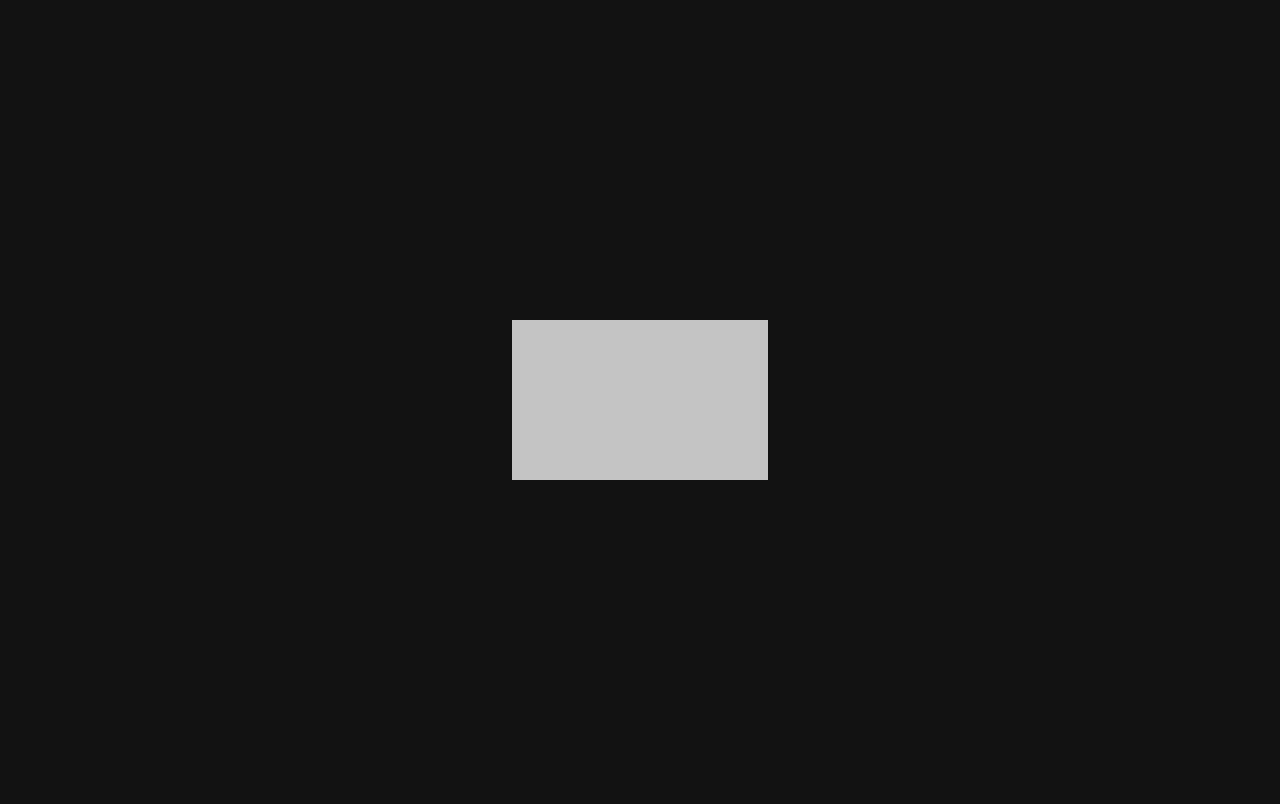
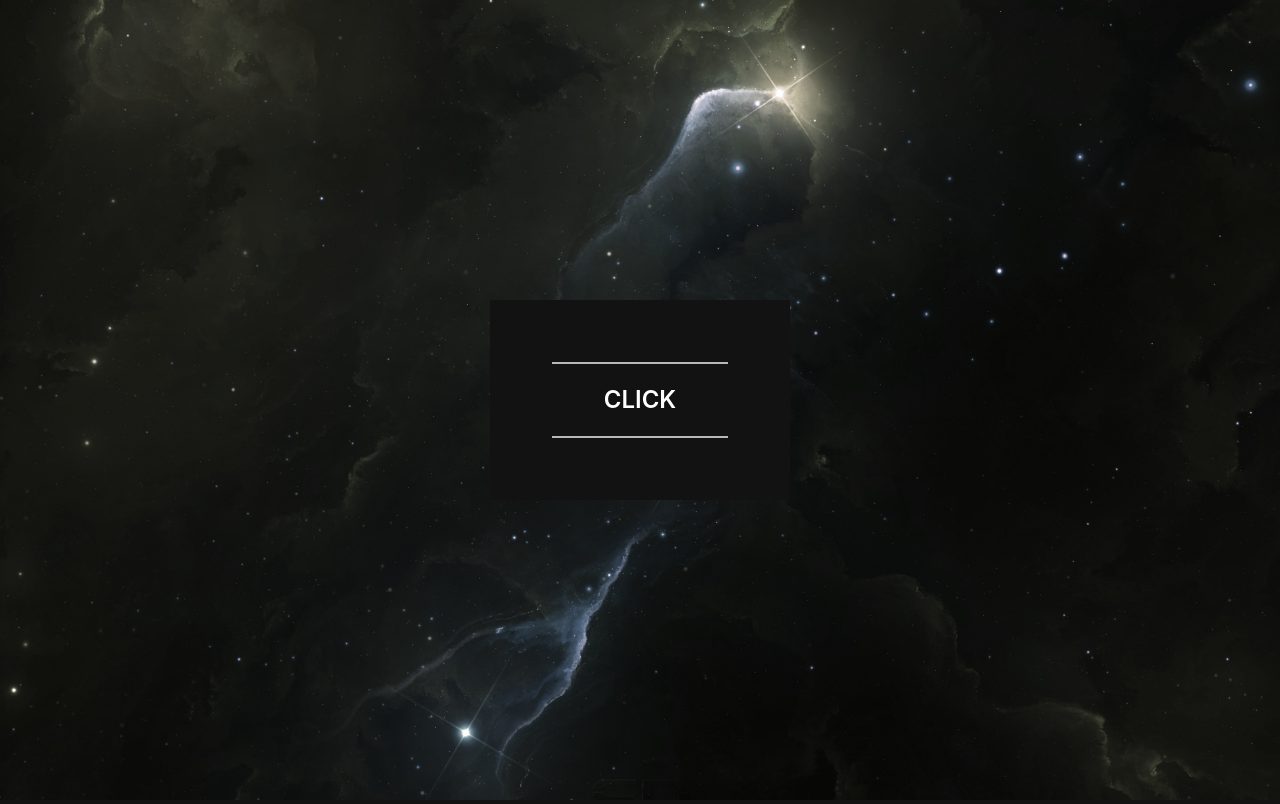
Before and after one commit to Amedomary/animation_popup, a plain HTML site: page index.html in a window 1280 px wide. Drawn offline with Linux system fonts and the light colour scheme.

Commit message:
add in animation

```diff
--- a/index.html
+++ b/index.html
@@ -7,10 +7,16 @@
   <link rel="stylesheet" href="style.css">
 </head>
 <body>
+  <img class="bg" src="./bg.jpg" alt="" />
+
   <svg id="svg" xmlns="http://www.w3.org/2000/svg" width="100%" height="100%" viewBox="0 0 100 100" fill="none">
     <polygon id="popup" fill="#C4C4C4"/>
   </svg>
 
+  <main class="main">
+    <p class="logo">SimbirSoft</p>
+  </main>
+
   <script type="module" src="./index.js"></script>
 </body>
 </html>
--- a/index.js
+++ b/index.js
@@ -2,6 +2,7 @@ import anime from "./anime-master/lib/anime.es.js";
 
 const svg = document.getElementById("svg");
 const popup = document.getElementById("popup");
+const logo = document.querySelector(".logo");
 
 const width = innerWidth;
 const height = innerHeight;
@@ -9,23 +10,73 @@ const height = innerHeight;
 const horC = width / 2;
 const vertC = height / 2;
 
-const wPercent = width / 100;
-const hPercent = height / 100;
+// const wPercent = width / 100;
+// const hPercent = height / 100;
 
 const a1 = `0 0`;
 const b1 = `${width} 0`;
 const c1 = `${width} ${height}`;
 const d1 = `0 ${height}`;
 
-const a2 = `${horC - 10 * wPercent} ${vertC - 10 * hPercent}`;
-const b2 = `${horC + 10 * wPercent} ${vertC - 10 * hPercent}`;
-const c2 = `${horC + 10 * wPercent} ${vertC + 10 * hPercent}`;
-const d2 = `${horC - 10 * wPercent} ${vertC + 10 * hPercent}`;
+const rectW = 300 / 2;
+const rectH = 200 / 2;
+
+const a2 = `${horC - rectW} ${vertC - rectH}`;
+const b2 = `${horC + rectW} ${vertC - rectH}`;
+const c2 = `${horC + rectW} ${vertC + rectH}`;
+const d2 = `${horC - rectW} ${vertC + rectH}`;
 
 svg.setAttribute("viewBox", `0 0 ${width} ${height}`);
-popup.setAttribute("points", `${a2} ${b2} ${c2} ${d2}`);
+popup.setAttribute("points", `${a1} ${b1} ${c1} ${d1}`);
+popup.setAttribute("fill", "rgba(18,18,18,1)");
 
-function startAnimate() {
+const timeStartWait = 2000;
+const timeDurationIn = 400;
+const timeDurationOpen = 600;
+
+const timeLineIn = anime.timeline({
+  targets: "#popup",
+  round: 1,
+  loop: false,
+  easing: "linear"
+});
+
+timeLineIn.add({
+  targets: "#popup",
+  points: [
+    { value: `${a1} ${b1} ${c1} ${d1}` },
+    { value: `${a2} ${b2} ${c2} ${d2}` }
+  ],
+  fill: [
+    { value: `rgba(18,18,18,1)` },
+    { value: `rgba(18,18,18,1)` },
+    { value: `rgba(21,117,224,1)` },
+    { value: `rgba(255,255,255,1)` }
+  ],
+  duration: timeDurationIn,
+  delay: timeStartWait,
+});
+
+timeLineIn.add({
+  fill: [{ value: `rgba(18,18,18,1)` }],
+  duration: 800
+});
+
+anime({
+  targets: ".logo",
+  opacity: [{ value: "1" }, { value: "1" }],
+  round: 1,
+  loop: false,
+  easing: "linear",
+  delay: timeStartWait + timeDurationIn,
+  duration: 1,
+  complete: function(e) {
+    logo.innerHTML = 'Click';
+    svg.addEventListener("click", startAnimateOpen);
+  }
+});
+
+function startAnimateOpen() {
   anime({
     targets: "#popup",
     points: [
@@ -34,10 +85,18 @@ function startAnimate() {
       { value: `${a1} ${b1} ${c2} ${d1}` },
       { value: `${a1} ${b1} ${c1} ${d1}` }
     ],
-    easing: "easeOutQuad",
-    duration: 800,
-    loop: false
+    fill: [
+      { value: `rgba(255,255,255,1)` },
+      { value: `rgb(255,33,40)` },
+      { value: `rgba(21,117,224,1)` },
+      { value: `rgba(18,18,18,1)` }
+    ],
+    easing: "linear",
+    duration: timeDurationOpen,
+    round: 1,
+    loop: false,
+    begin: function (e) {
+      svg.removeEventListener("click", startAnimateOpen);
+    }
   });
 }
-
-svg.addEventListener("click", startAnimate);
--- a/style.css
+++ b/style.css
@@ -2,4 +2,55 @@ html, body {
   margin: 0;
   height: 100%;
   background-color: #121212;
+  font-family: -apple-system, BlinkMacSystemFont, 'Segoe UI', Roboto, Oxygen, Ubuntu, Cantarell, 'Open Sans', 'Helvetica Neue', sans-serif;
 }
+
+.bg {
+  position: fixed;
+  top: 0;
+  left: 0;
+  object-fit: cover;
+  z-index: 1;
+  width: 100%;
+  height: 100%;
+  filter: hue-rotate(216deg) grayscale(0.8);
+}
+
+.main {
+  display: flex;
+  position: fixed;
+  top: 0;
+  left: 0;
+  object-fit: cover;
+  z-index: 10;
+  width: 100%;
+  height: 100%;
+  pointer-events: none;
+}
+
+.logo {
+  display: flex;
+  align-items: center;
+  flex-direction: column;
+  width: 160px;
+  margin: auto;
+  font-size: 24px;
+  line-height: 3;
+  text-align: center;
+  color: #fff;
+  text-transform: uppercase;
+  font-weight: 600;
+}
+
+.logo::before,
+.logo::after  {
+  content: '';
+  height: 2px;
+  background-color: rgba(255, 255, 255, 0.7);
+  width: 110%;
+}
+
+#svg {
+  position: relative;
+  z-index: 5;
+}
```
Also changed, not shown: bg.jpg (added).
